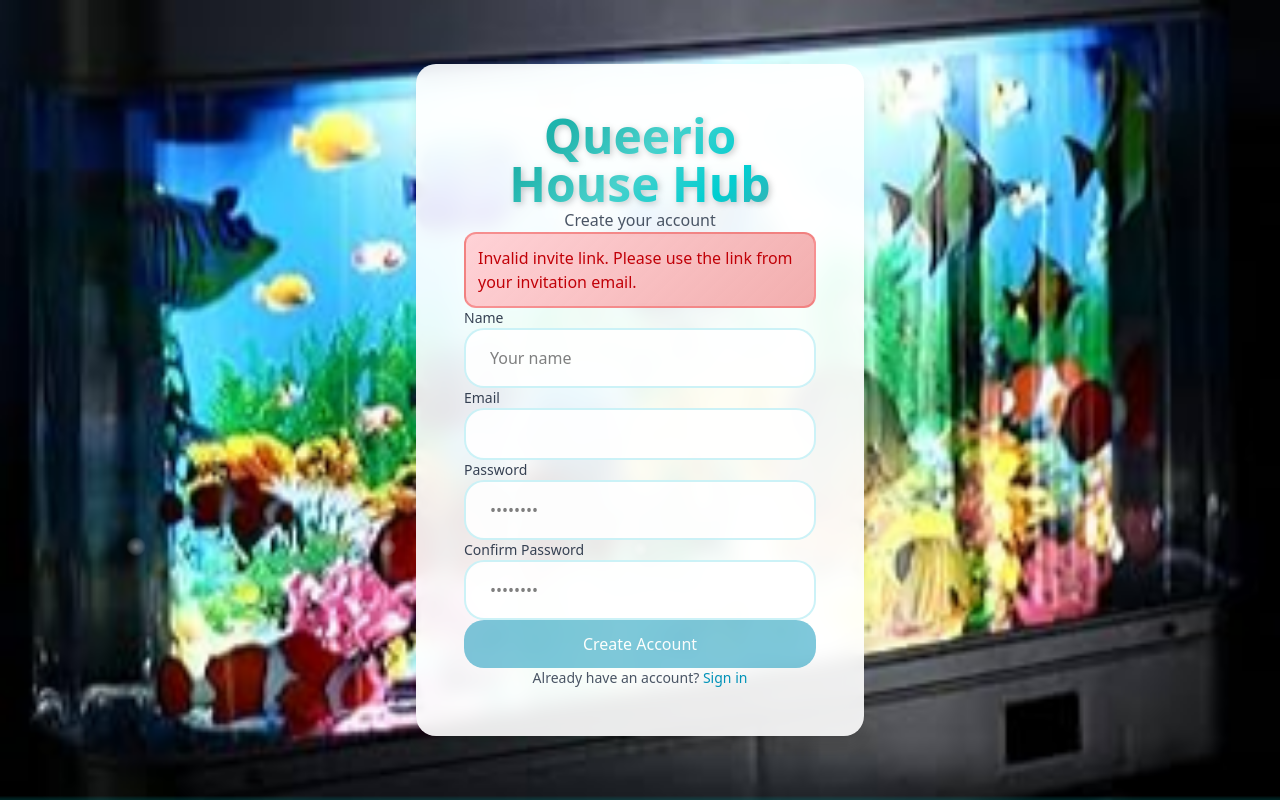
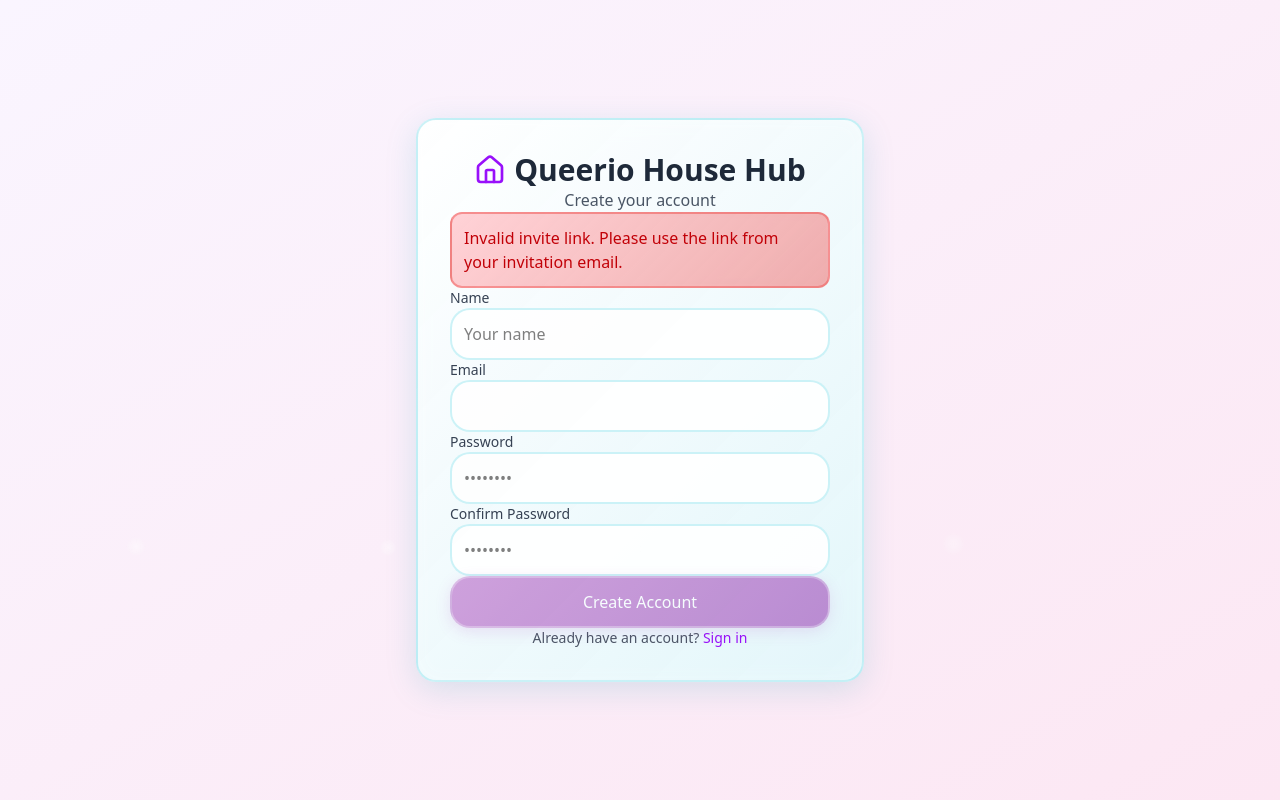
Before and after one commit to theemberfae-lgtm/Queerio-House-Hub, a React (Vite) app: page /signup in a window 1280 px wide. Built offline with nearby package versions, Linux system fonts and the light colour scheme.

Commit message:
fix: handle magic link invite signup flow

```diff
--- a/src/AuthContext.jsx
+++ b/src/AuthContext.jsx
@@ -106,6 +106,42 @@ export const AuthProvider = ({ children }) => {
     return authData;
   };
 
+  // Called when a user arrives via the Supabase magic link invite email.
+  // In that case they're already authenticated — we just need to create
+  // their profile and mark the invite as used. No password needed!
+  const completeInviteSignup = async (userId, email, name, inviteToken) => {
+    // Verify the invite token is valid and matches the email
+    const { data: invite, error: inviteError } = await supabase
+      .from('invites')
+      .select('*')
+      .eq('token', inviteToken)
+      .eq('email', email)
+      .eq('used', false)
+      .single();
+
+    if (inviteError || !invite) {
+      throw new Error('Invalid or expired invite');
+    }
+
+    // Create the profile — the auth account already exists from the magic link
+    const { error: profileError } = await supabase
+      .from('profiles')
+      .insert({
+        id: userId,
+        email: email,
+        name: name,
+        role: 'user'
+      });
+
+    if (profileError) throw profileError;
+
+    // Mark the invite as used so it can't be reused
+    await supabase
+      .from('invites')
+      .update({ used: true, used_at: new Date().toISOString() })
+      .eq('id', invite.id);
+  };
+
   const signIn = async (email, password) => {
     const { data, error } = await supabase.auth.signInWithPassword({
       email,
@@ -143,6 +179,7 @@ export const AuthProvider = ({ children }) => {
     profile,
     loading,
     signUp,
+    completeInviteSignup,
     signIn,
     signOut,
     updateProfile,
--- a/src/Signup.jsx
+++ b/src/Signup.jsx
@@ -1,4 +1,3 @@
-// Input padding update
 import React, { useState, useEffect } from 'react';
 import { useAuth } from './AuthContext';
 import { useNavigate, useSearchParams } from 'react-router-dom';
@@ -14,7 +13,10 @@ const Signup = () => {
   const [confirmPassword, setConfirmPassword] = useState('');
   const [error, setError] = useState('');
   const [loading, setLoading] = useState(false);
-  const { signUp } = useAuth();
+
+  // Get both signUp (manual flow) and completeInviteSignup (magic link flow)
+  // Also get user — if user exists, they arrived via the Supabase magic link
+  const { signUp, completeInviteSignup, user } = useAuth();
   const navigate = useNavigate();
 
   useEffect(() => {
@@ -23,29 +25,44 @@ const Signup = () => {
     }
   }, [inviteToken, inviteEmail]);
 
+  // If user is already authenticated AND has a token, they came via the magic link email.
+  // We'll show a simpler form — just ask for their name, no password needed.
+  const isAlreadyAuthenticated = !!user;
+
   const handleSubmit = async (e) => {
     e.preventDefault();
     setError('');
-
-    if (password !== confirmPassword) {
-      setError('Passwords do not match');
-      return;
-    }
-
-    if (password.length < 6) {
-      setError('Password must be at least 6 characters');
-      return;
-    }
 
     if (!inviteToken || !inviteEmail) {
       setError('Invalid invite link');
       return;
     }
 
+    // Password validation only needed if NOT coming via magic link
+    if (!isAlreadyAuthenticated) {
+      if (password !== confirmPassword) {
+        setError('Passwords do not match');
+        return;
+      }
+      if (password.length < 6) {
+        setError('Password must be at least 6 characters');
+        return;
+      }
+    }
+
     setLoading(true);
 
     try {
+      if (isAlreadyAuthenticated) {
+        // MAGIC LINK FLOW: User is already logged in via Supabase invite email.
+        // Just create their profile — no need to create an auth account again.
+        await completeInviteSignup(user.id, inviteEmail, name, inviteToken);
+      } else {
+        // MANUAL FLOW: User got the link copy-pasted from the admin.
+        // Create both the auth account and profile from scratch.
         await signUp(inviteEmail, password, name, inviteToken);
+      }
+      // Either way, send them home once done!
       navigate('/');
     } catch (err) {
       setError(err.message || 'Failed to create account');
@@ -55,21 +72,16 @@ const Signup = () => {
   };
 
   return (
-    <div className="min-h-screen flex justify-center" style={{
-      backgroundImage: 'url(/tank-background.jpg)',
-      backgroundSize: 'cover',
-      backgroundPosition: 'center',
-      backgroundAttachment: 'fixed'
-    }}>
-      <div className="w-full max-w-6xl px-4 md:px-16 py-4 md:py-8 flex items-center justify-center">
-      <div className="rounded-lg shadow-lg w-full max-w-md" style={{padding: '3rem', background: 'rgba(255, 255, 255, 0.9)', backdropFilter: 'blur(10px)'}}>
+    <div className="min-h-screen bg-gradient-to-br from-purple-50 to-pink-100 flex items-center justify-center px-4">
+      <div className="bg-white rounded-lg shadow-lg p-8 w-full max-w-md">
         <div className="text-center mb-8">
           <div className="flex items-center justify-center gap-2 mb-2">
-            <h1 className="text-4xl md:text-5xl font-bold text-gray-800"><span className="porthole-q">Queerio House Hub</span></h1>
+            <Home className="text-purple-600" size={32} />
+            <h1 className="text-3xl font-bold text-gray-800">Queerio House Hub</h1>
           </div>
           <p className="text-gray-600">Create your account</p>
           {inviteEmail && (
-            <p className="text-sm text-cyan-600 mt-2">
+            <p className="text-sm text-purple-600 mt-2">
               Invited as: {inviteEmail}
             </p>
           )}
@@ -91,7 +103,7 @@ const Signup = () => {
               value={name}
               onChange={(e) => setName(e.target.value)}
               required
-              className="w-full px-6 py-4 border border-gray-300 rounded-lg focus:ring-2 focus:ring-cyan-500 focus:border-transparent text-base"
+              className="w-full p-3 border border-gray-300 rounded-lg focus:ring-2 focus:ring-purple-500 focus:border-transparent"
               placeholder="Your name"
             />
           </div>
@@ -108,6 +120,9 @@ const Signup = () => {
             />
           </div>
 
+          {/* Password fields only shown if NOT coming via magic link */}
+          {!isAlreadyAuthenticated && (
+            <>
               <div>
                 <label className="block text-sm font-medium text-gray-700 mb-1">
                   Password
@@ -117,7 +132,7 @@ const Signup = () => {
                   value={password}
                   onChange={(e) => setPassword(e.target.value)}
                   required
-              className="w-full px-6 py-4 border border-gray-300 rounded-lg focus:ring-2 focus:ring-cyan-500 focus:border-transparent text-base"
+                  className="w-full p-3 border border-gray-300 rounded-lg focus:ring-2 focus:ring-purple-500 focus:border-transparent"
                   placeholder="••••••••"
                 />
               </div>
@@ -131,27 +146,28 @@ const Signup = () => {
                   value={confirmPassword}
                   onChange={(e) => setConfirmPassword(e.target.value)}
                   required
-              className="w-full px-6 py-4 border border-gray-300 rounded-lg focus:ring-2 focus:ring-cyan-500 focus:border-transparent text-base"
+                  className="w-full p-3 border border-gray-300 rounded-lg focus:ring-2 focus:ring-purple-500 focus:border-transparent"
                   placeholder="••••••••"
                 />
               </div>
+            </>
+          )}
 
           <button
             type="submit"
             disabled={loading || !inviteToken || !inviteEmail}
-            className="w-full bg-cyan-600 text-white py-3 rounded-lg hover:bg-cyan-700 disabled:opacity-50 disabled:cursor-not-allowed font-medium"
+            className="w-full bg-purple-600 text-white py-3 rounded-lg hover:bg-purple-700 disabled:opacity-50 disabled:cursor-not-allowed font-medium"
           >
-            {loading ? 'Creating account...' : 'Create Account'}
+            {loading ? 'Setting up your account...' : 'Create Account'}
           </button>
         </form>
 
         <p className="text-center text-sm text-gray-600 mt-6">
           Already have an account?{' '}
-          <a href="/login" className="text-cyan-600 hover:underline">
+          <a href="/login" className="text-purple-600 hover:underline">
             Sign in
           </a>
         </p>
-      </div>
       </div>
     </div>
   );
```
Lines whose indentation alone changed are shown as unchanged.
